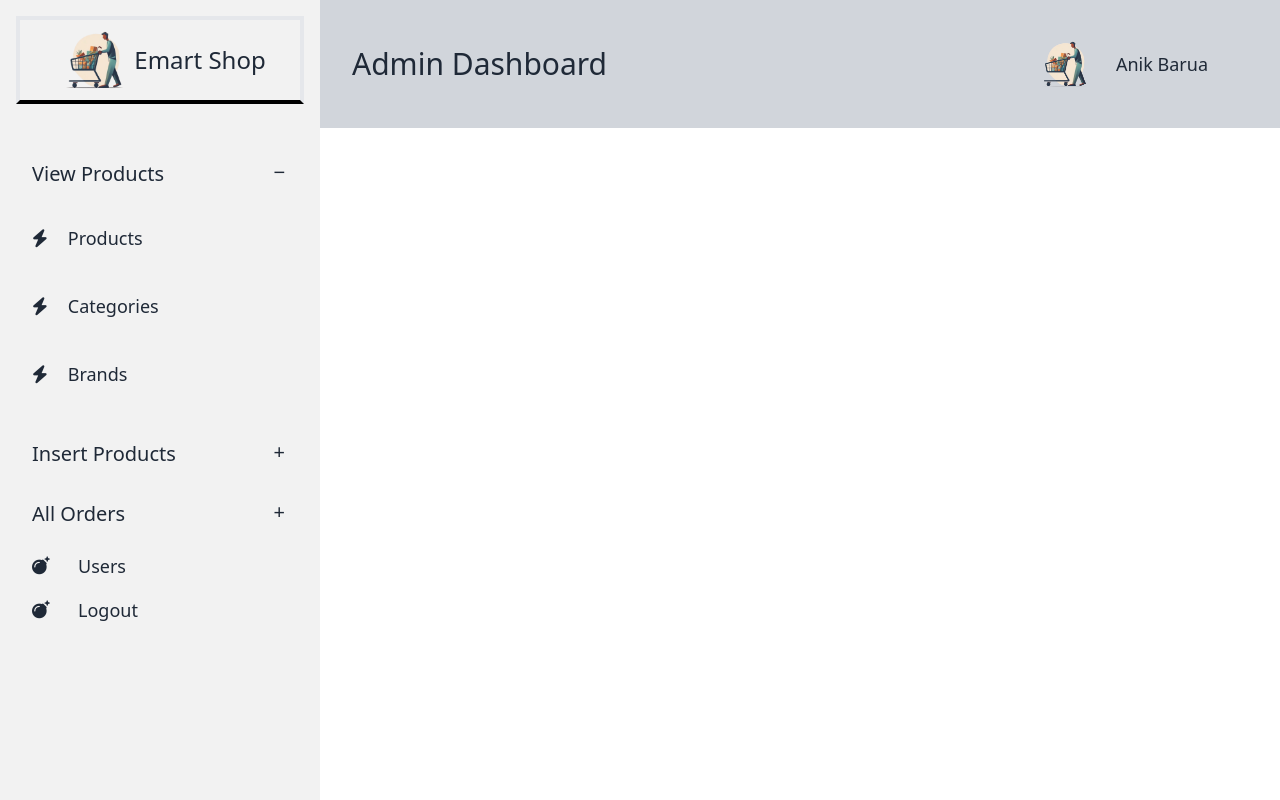
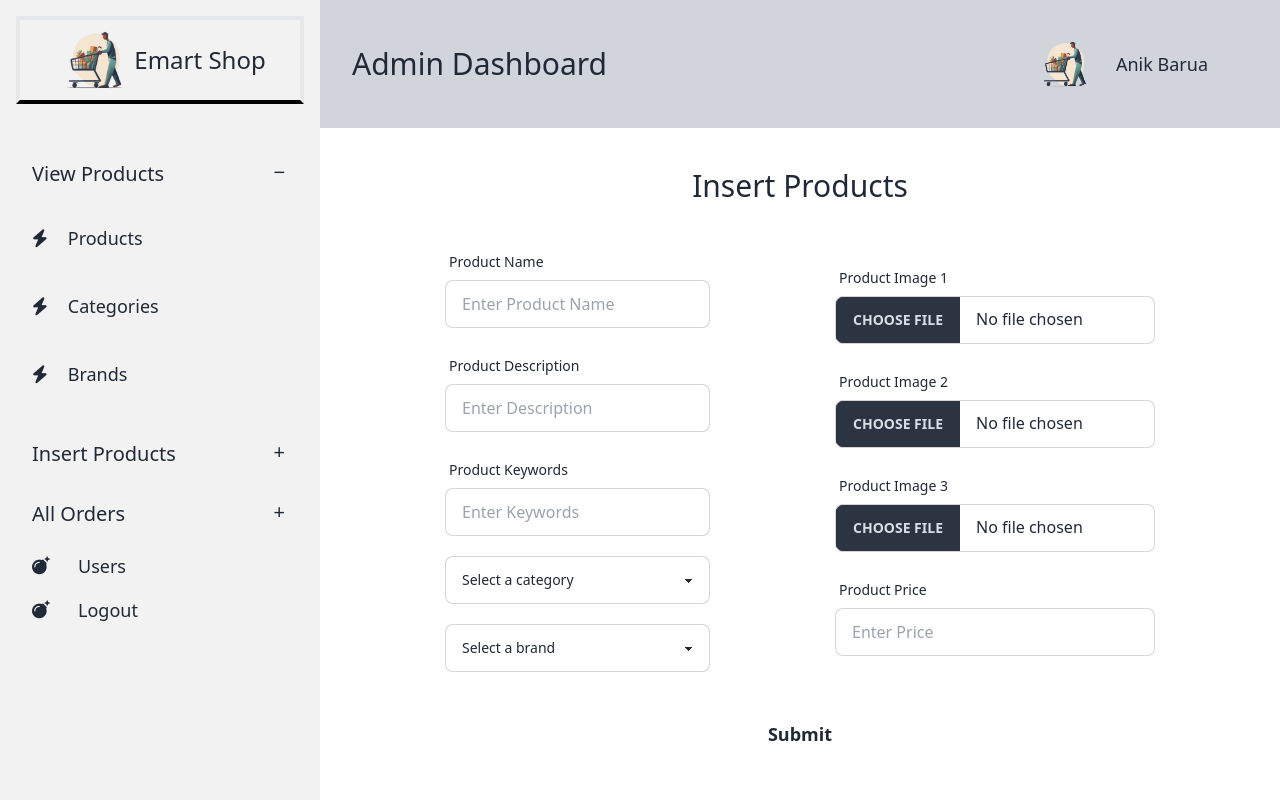
Before and after one commit to Anik0047/EmartShop, a PHP site: page /admin_area/index.php?insert_product in a window 1280 px wide. Run offline with PHP 8.4, Linux system fonts and the light colour scheme; some libraries are stand-ins or nearby versions.

```diff
--- /dev/null
+++ b/admin_area/admin_page/insert_product.php
@@ -0,0 +1,91 @@
+<div>
+    <h1 class="text-center text-3xl">Insert Products</h1>
+    <div class="mt-10">
+        <form action="" method="post" enctype="multipart/form-data"></form>
+        <div class="flex justify-evenly items-center">
+            <div>
+                <div class="mb-5">
+                    <label class="form-control w-full max-w-xs">
+                        <div class="label">
+                            <span class="label-text">Product Name</span>
+                        </div>
+                        <input type="text" name="product_name" placeholder="Enter Product Name" class="input input-bordered w-full max-w-xs" autocomplete="off" require />
+                    </label>
+                </div>
+                <div class="mb-5">
+                    <label class="form-control w-full max-w-xs">
+                        <div class="label">
+                            <span class="label-text">Product Description</span>
+                        </div>
+                        <input type="text" name="product_descriptipm" placeholder="Enter Description" class="input input-bordered w-full max-w-xs" autocomplete="off" require />
+                    </label>
+                </div>
+                <div class="mb-5">
+                    <label class="form-control w-full max-w-xs">
+                        <div class="label">
+                            <span class="label-text">Product Keywords</span>
+                        </div>
+                        <input type="text" name="product_keywords" placeholder="Enter Keywords" class="input input-bordered w-full max-w-xs" autocomplete="off" required />
+                    </label>
+                </div>
+                <div class="mb-5">
+                    <select name="product_categories" class="select select-bordered w-full max-w-xs">
+                        <option disabled selected>Select a category</option>
+                        <option>category 1</option>
+                        <option>category 2</option>
+                        <option>category 3</option>
+                        <option>category 4</option>
+                    </select>
+                </div>
+                <div class="mb-5">
+                    <select name="product_categories" class="select select-bordered w-full max-w-xs">
+                        <option disabled selected>Select a brand</option>
+                        <option>brand 1</option>
+                        <option>brand 2</option>
+                        <option>brand 3</option>
+                        <option>brand 4</option>
+                    </select>
+                </div>
+            </div>
+            <div>
+                <div class="mb-5">
+                    <label class="form-control w-full max-w-xs">
+                        <div class="label">
+                            <span class="label-text">Product Image 1</span>
+                        </div>
+                        <input type="file" name="product_image_1" class="file-input file-input-bordered w-full max-w-xs" required />
+                    </label>
+                </div>
+                <div class="mb-5">
+                    <label class="form-control w-full max-w-xs">
+                        <div class="label">
+                            <span class="label-text">Product Image 2</span>
+                        </div>
+                        <input type="file" name="product_image_2" class="file-input file-input-bordered w-full max-w-xs" required />
+                    </label>
+                </div>
+                <div class="mb-5">
+                    <label class="form-control w-full max-w-xs">
+                        <div class="label">
+                            <span class="label-text">Product Image 3</span>
+                        </div>
+                        <input type="file" name="product_image_3" class="file-input file-input-bordered w-full max-w-xs" required />
+                    </label>
+                </div>
+                <div class="mb-5">
+                    <label class="form-control w-full max-w-xs">
+                        <div class="label">
+                            <span class="label-text">Product Price</span>
+                        </div>
+                        <input type="text" name="product_price" placeholder="Enter Price" class="input input-bordered w-full max-w-xs" autocomplete="off" required />
+                    </label>
+                </div>
+            </div>
+        </div>
+
+
+        <div class="flex justify-evenly">
+            <input class="text-lg font-bold rounded-lg py-2 px-10 w-52 mt-5 bg-white hover:bg-orange-500 transition ease-in delay-150 hover:-translate-y-1 hover:ease-in-out hover:scale-110 duration-300" type="submit" name="insert_product">
+        </div>
+    </div>
+</div>
--- a/admin_area/index.php
+++ b/admin_area/index.php
@@ -35,6 +35,9 @@
                 if (isset($_GET['insert_brands'])) {
                     include('./admin_page/insert_brands.php');
                 }
+                if (isset($_GET['insert_product'])) {
+                    include('./admin_page/insert_product.php');
+                }
                 ?>
             </div>
         </div>
@@ -64,7 +67,7 @@
                         Insert Products
                     </div>
                     <div class="collapse-content text-lg">
-                        <a class="block py-5" href=""><i class="fa-solid fa-bolt pe-5"></i>Products</a>
+                        <a class="block py-5" href="index.php?insert_product"><i class="fa-solid fa-bolt pe-5"></i>Products</a>
                         <a class="block py-5" href="index.php?insert_categories"><i class="fa-solid fa-bolt pe-5"></i>Categories</a>
                         <a class="block py-5" href="index.php?insert_brands"><i class="fa-solid fa-bolt pe-5"></i>Brands</a>
                     </div>
```
Also changed, not shown: index.php (+13 -21 lines).
